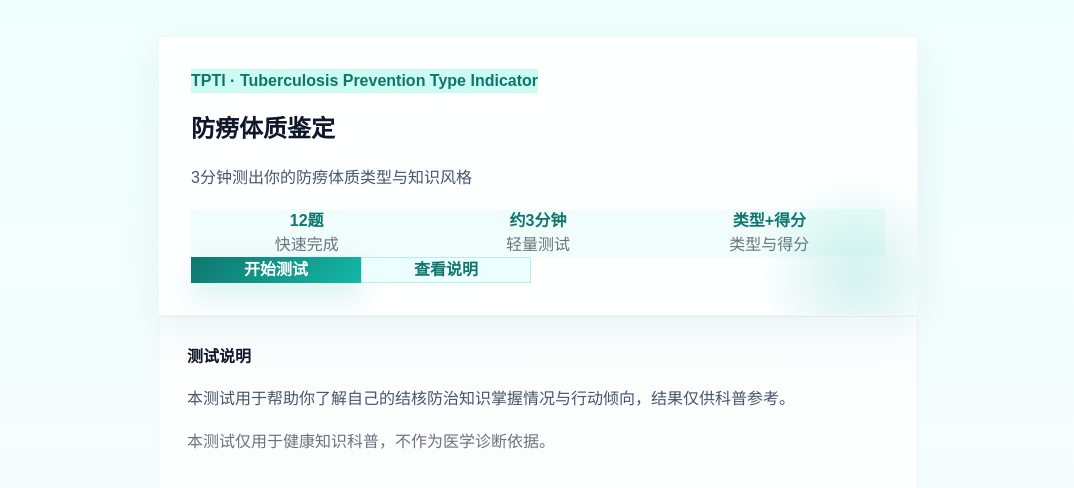
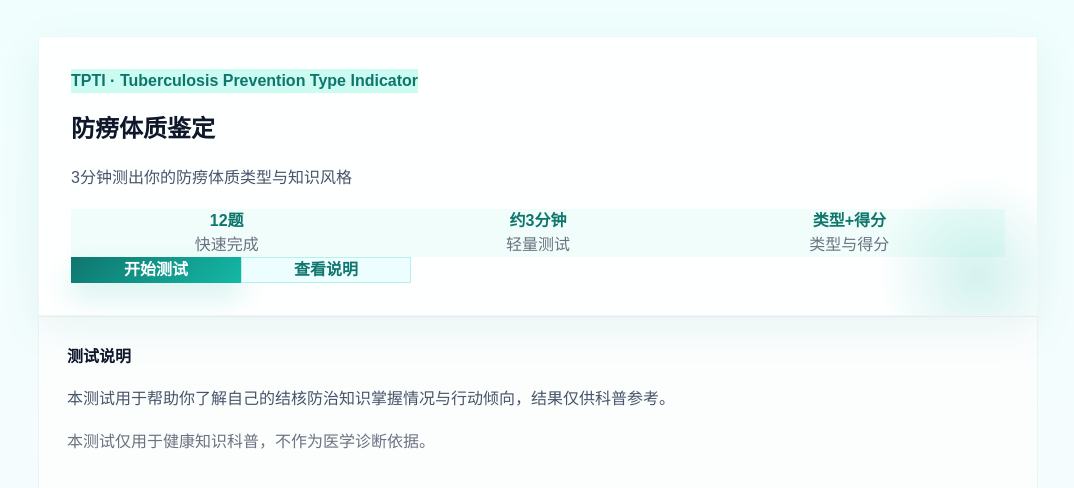
Before and after one commit to zhy0504/tpti, a Vue app: page /#/ in a window 1536 px wide. Shown: the top 488 px of the page, without its empty margins (230-1304 px from the left). Built offline with nearby package versions, Linux system fonts and the light colour scheme.

Commit message:
Improve desktop page width scaling
Ultraworked with [Sisyphus](https://github.com/code-yeongyu/oh-my-openagent)

Co-authored-by: Sisyphus <clio-agent@sisyphuslabs.ai>

```diff
--- a/src/assets/main.css
+++ b/src/assets/main.css
@@ -75,7 +75,8 @@ img {
 }
 
 .page {
-  width: min(100%, 760px);
+  width: 100%;
+  max-width: 760px;
   margin: 0 auto;
 }
 
@@ -273,6 +274,18 @@ img {
   .action-row > .button {
     width: auto;
     min-width: 170px;
+  }
+}
+
+@media (min-width: 1200px) {
+  .page {
+    max-width: 1040px;
+  }
+}
+
+@media (min-width: 1440px) {
+  .page {
+    max-width: 1160px;
   }
 }
 
```
